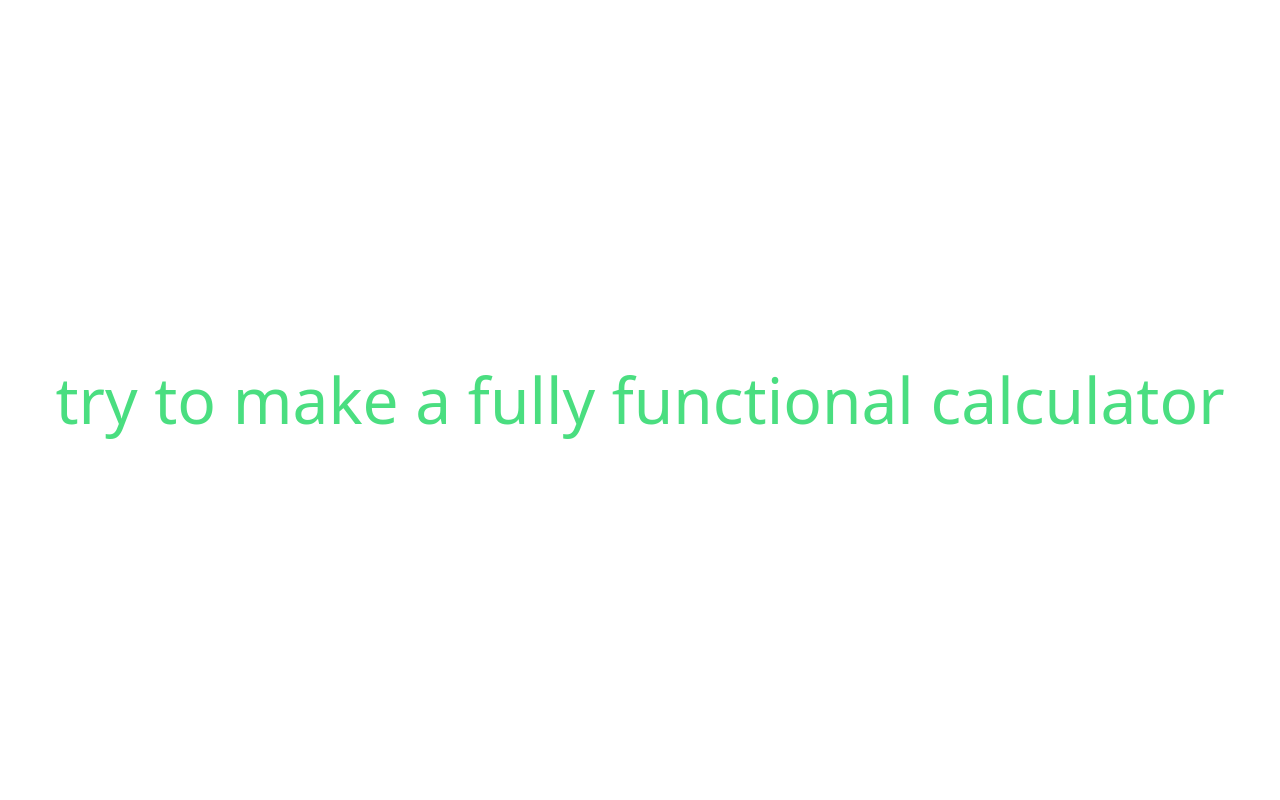
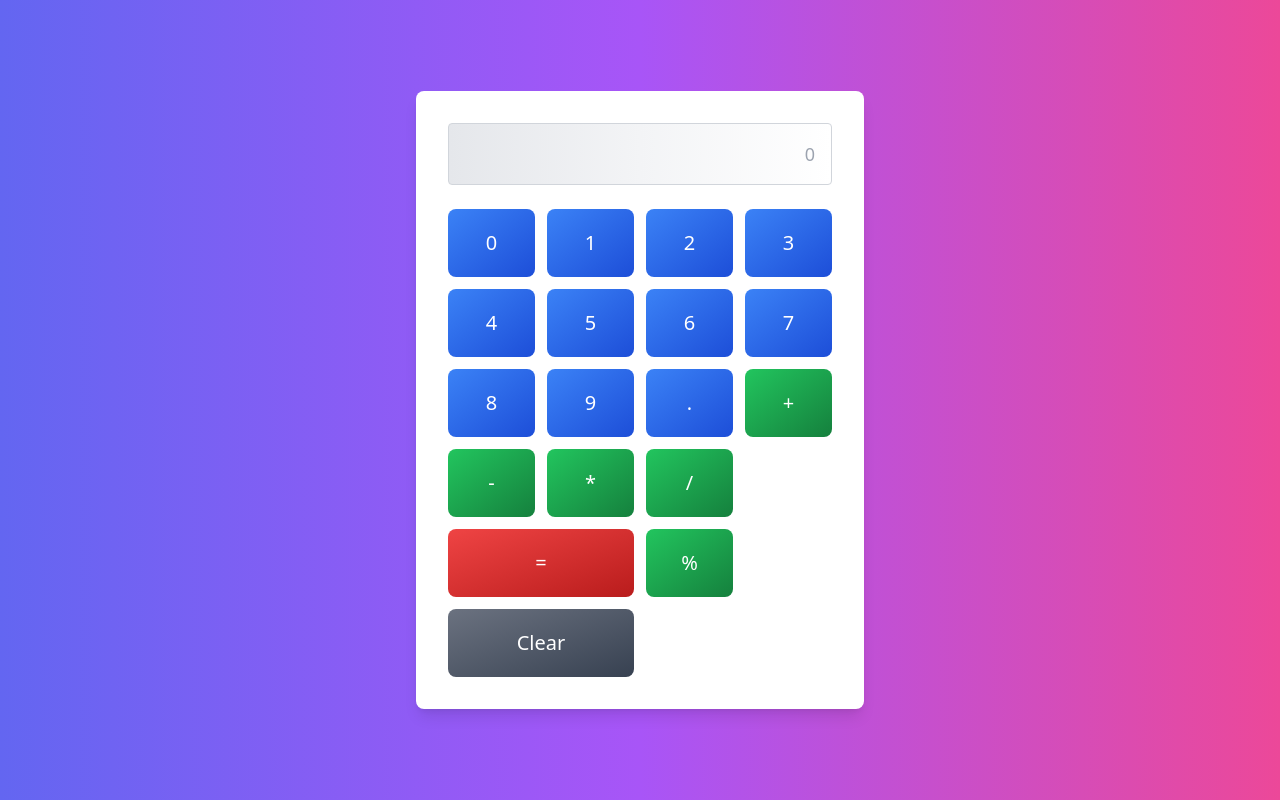
Before and after one commit to Wasif2000/Functional-Calculator, a React (Create React App) app: page / in a window 1280 px wide. Built offline with nearby package versions, Linux system fonts and the light colour scheme.

Commit message:
on working

```diff
--- a/src/App.js
+++ b/src/App.js
@@ -1,11 +1,10 @@
 import React from 'react'
+import Calculator from './components/Calculator'
 
 const App = () => {
   return (
     <>
-    <div className='text-[4rem] text-green-400 grid justify-center items-center h-screen w-full'>
-    <h1>try to make a fully functional calculator</h1>
-    </div>
+    <Calculator/>
     </>
   )
 }
--- /dev/null
+++ b/src/components/Calculator.jsx
@@ -0,0 +1,101 @@
+import React, { useState } from 'react';
+
+const Calculator = () => {
+  const [input, setInput] = useState('');  // Single input field to hold all values and result
+  const [operator, setOperator] = useState('');
+  const [firstValue, setFirstValue] = useState(null);
+
+  // Append value to input field
+  const appendValue = (value) => {
+    setInput((prev) => prev + value);
+  };
+
+  // Set operator and store the first value
+  const handleOperator = (optr) => {
+    setFirstValue(parseFloat(input));
+    setOperator(optr);
+    setInput('');  // Clear input for second value
+  };
+
+  // Calculate and show result in input field
+  const calculateResult = () => {
+    const secondValue = parseFloat(input);
+    let result;
+
+    if (operator === '+') {
+      result = firstValue + secondValue;
+    } else if (operator === '-') {
+      result = firstValue - secondValue;
+    } else if (operator === '*') {
+      result = firstValue * secondValue;
+    } else if (operator === '/') {
+      result = firstValue / secondValue;
+    } else if (operator === '%') {
+      result = firstValue % secondValue;
+    } else {
+      result = 'Error';
+    }
+
+    setInput(result.toString());  // Display result in input field
+  };
+
+  // Clear the input and reset calculator
+  const clearInput = () => {
+    setInput('');
+    setOperator('');
+    setFirstValue(null);
+  };
+
+  return (
+    <div className="flex justify-center items-center h-screen bg-gradient-to-r from-indigo-500 via-purple-500 to-pink-500">
+      <div className="p-8 bg-white rounded-lg shadow-lg max-w-md w-full">
+        <div className="mb-6">
+          <input
+            type="text"
+            value={input}
+            readOnly
+            className="w-full p-4 text-lg border border-gray-300 rounded text-right bg-gradient-to-r from-gray-200 via-gray-100 to-white"
+            placeholder="0"
+          />
+        </div>
+        <div className="grid grid-cols-4 gap-3">
+          {[...Array(10).keys()].map((num) => (
+            <button
+              key={num}
+              onClick={() => appendValue(num.toString())}
+              className="p-5 bg-gradient-to-br from-blue-500 to-blue-700 text-white text-xl rounded-lg hover:from-blue-600 hover:to-blue-800"
+            >
+              {num}
+            </button>
+          ))}
+          <button onClick={() => appendValue('.')} className="p-5 bg-gradient-to-br from-blue-500 to-blue-700 text-white text-xl rounded-lg hover:from-blue-600 hover:to-blue-800">
+            .
+          </button>
+          <button onClick={() => handleOperator('+')} className="p-5 bg-gradient-to-br from-green-500 to-green-700 text-white text-xl rounded-lg hover:from-green-600 hover:to-green-800">
+            +
+          </button>
+          <button onClick={() => handleOperator('-')} className="p-5 bg-gradient-to-br from-green-500 to-green-700 text-white text-xl rounded-lg hover:from-green-600 hover:to-green-800">
+            -
+          </button>
+          <button onClick={() => handleOperator('*')} className="p-5 bg-gradient-to-br from-green-500 to-green-700 text-white text-xl rounded-lg hover:from-green-600 hover:to-green-800">
+            *
+          </button>
+          <button onClick={() => handleOperator('/')} className="p-5 bg-gradient-to-br from-green-500 to-green-700 text-white text-xl rounded-lg hover:from-green-600 hover:to-green-800">
+            /
+          </button>
+          <button onClick={calculateResult} className="p-5 bg-gradient-to-br from-red-500 to-red-700 text-white text-xl rounded-lg col-span-2 hover:from-red-600 hover:to-red-800">
+            =
+          </button>
+          <button onClick={() => handleOperator('%')} className="p-5 bg-gradient-to-br from-green-500 to-green-700 text-white text-xl rounded-lg hover:from-green-600 hover:to-green-800">
+            %
+          </button>
+          <button onClick={clearInput} className="p-5 bg-gradient-to-br from-gray-500 to-gray-700 text-white text-xl rounded-lg col-span-2 hover:from-gray-600 hover:to-gray-800">
+            Clear
+          </button>
+        </div>
+      </div>
+    </div>
+  );
+};
+
+export default Calculator;
```
